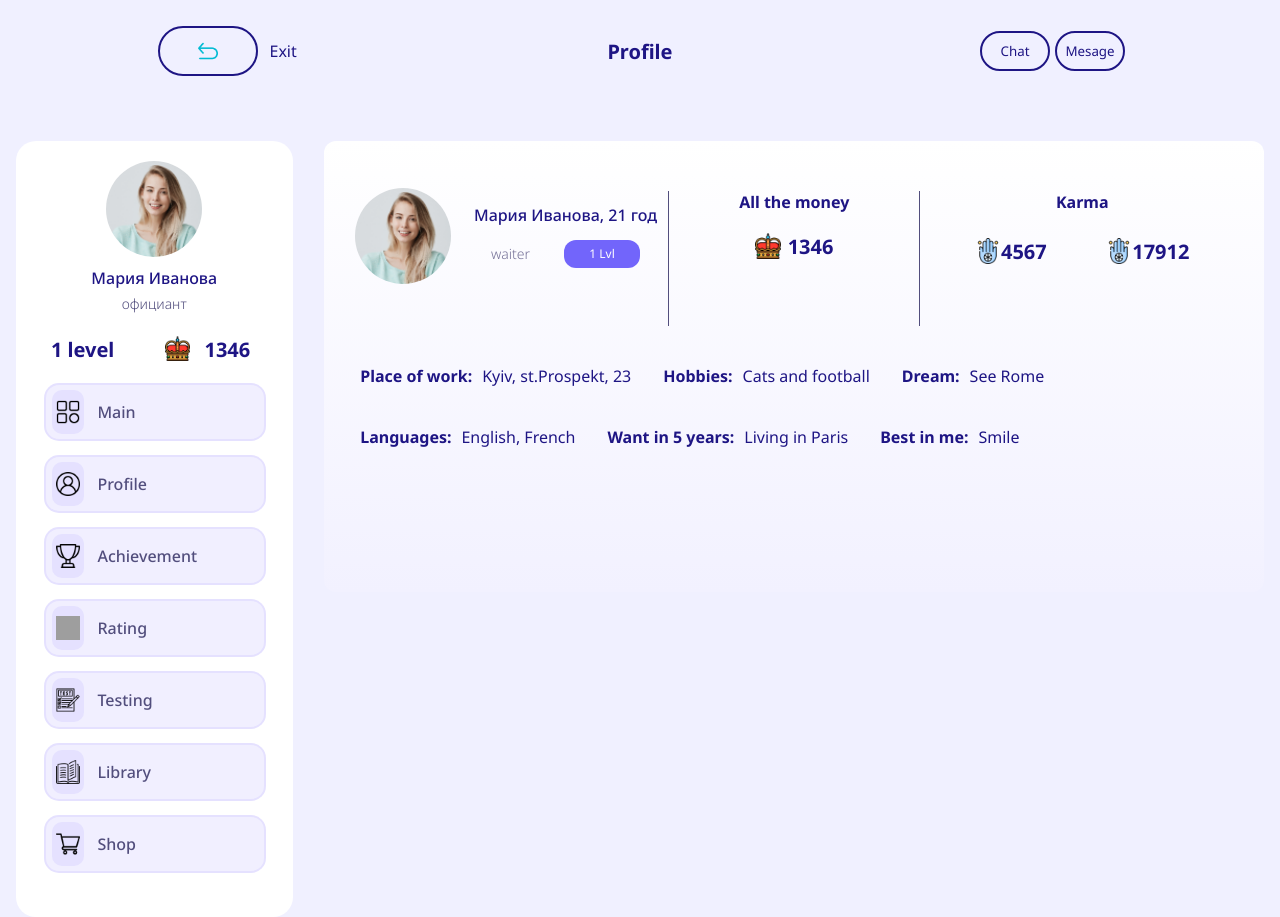
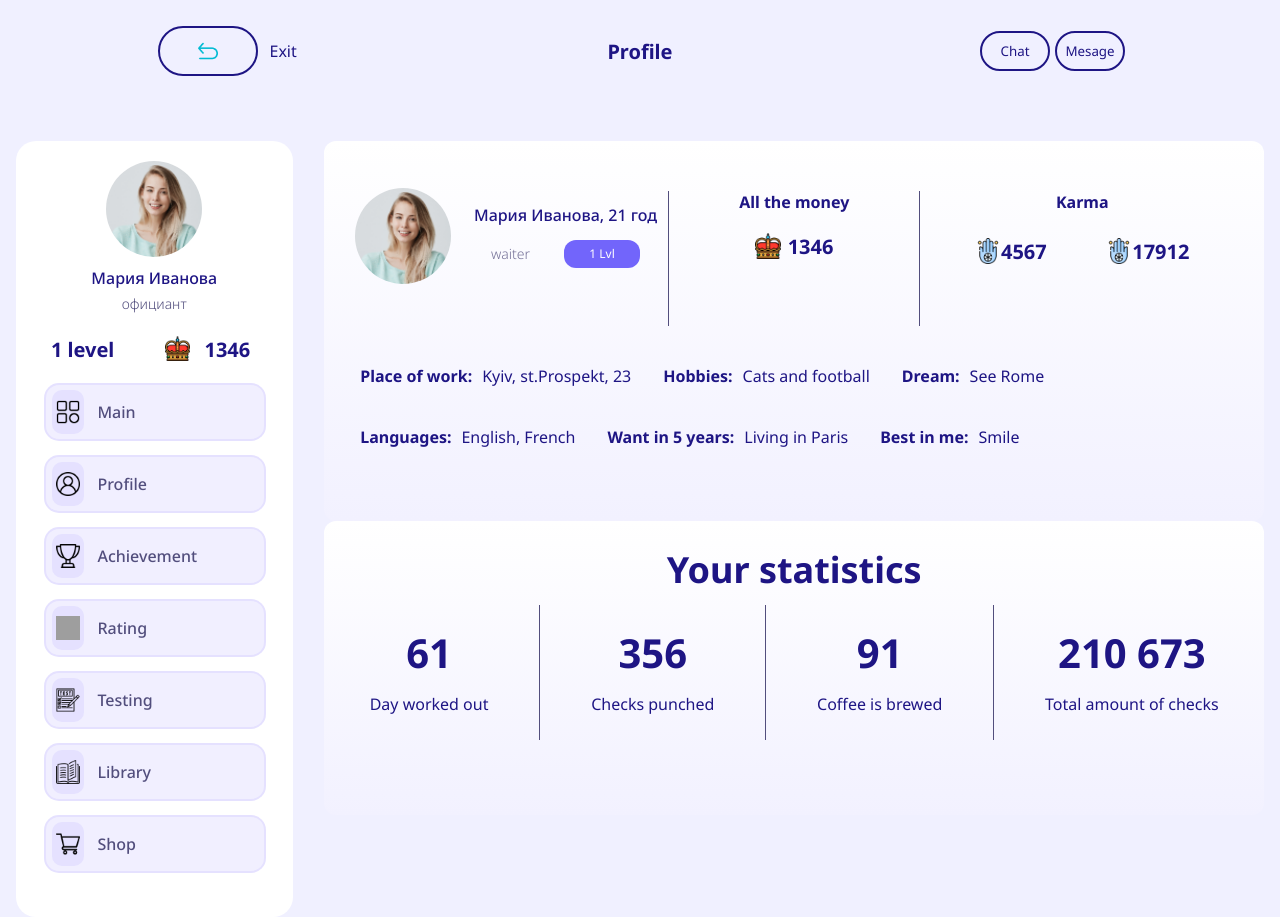
Before and after one commit to GennadiiLazovskii/corporateCaffeApp, a React (Vite) app: page / in a window 1280 px wide. Built offline with nearby package versions, Linux system fonts and the light colour scheme; grey boxes are pictures that could not be loaded.

Commit message:
Add User Statistics

```diff
--- a/src/components/userProfileScreean/UserProfileScreean.jsx
+++ b/src/components/userProfileScreean/UserProfileScreean.jsx
@@ -1,6 +1,7 @@
 import ProfileCard from '../mainScreenProfile/profileCard/ProfileCard';
 import styles from './UserProfileScreean.module.scss';
 import UserProfile from './userProfile/userProfile';
+import UserStatistics from './userStatistics/UserStatistics';
 
 const UserProfileScreean = () => {
 
@@ -8,7 +9,10 @@ const UserProfileScreean = () => {
     return (
         <div className={styles.UserProfileScreean}>
             <ProfileCard/>
-            <UserProfile/>
+            <div className={styles.UserProfileScreeanRig}>
+                <UserProfile/>
+                <UserStatistics/>
+            </div>
         </div>
     )
 }
--- a/src/components/userProfileScreean/userProfile/UserProfile.module.scss
+++ b/src/components/userProfileScreean/userProfile/UserProfile.module.scss
@@ -1,6 +1,6 @@
 .UserProfileWrap {
     width: 900px;
-    height: 351px;
+    height: 280px;
     background: linear-gradient(180deg, #F9F9FF 0%, #FFFFFF 0%, #F2F1FF 100.05%);
     border-radius: 12px;
     padding: 50px 20px;
--- /dev/null
+++ b/src/components/userProfileScreean/userStatistics/UserStatistics.jsx
@@ -0,0 +1,35 @@
+import styles from "./UserStatistics.module.scss";
+
+const UserStatistics = () => {
+
+    return (
+        <div className={styles.userStatisticsWrap}>
+            <div className={styles.userStatisticsHeader}>
+                <h2>Your statistics</h2>
+            </div>
+            <div className={styles.userStatisticsItem}>
+                <div className={styles.userStatisticsDescr}>
+                    <h2>61</h2>
+                    <p>Day worked out</p>
+                </div>
+                <div className={styles.line}></div>
+                <div className={styles.userStatisticsDescr}>
+                    <h2>356</h2>
+                    <p>Checks punched</p>
+                </div>
+                <div className={styles.line}></div>
+                <div className={styles.userStatisticsDescr}>
+                    <h2>91</h2>
+                    <p>Coffee is brewed</p>
+                </div>
+                <div className={styles.line}></div>
+                <div className={styles.userStatisticsDescr}>
+                    <h2>210 673</h2>
+                    <p>Total amount of checks</p>
+                </div>
+            </div>
+        </div>
+    )
+}
+
+export default UserStatistics
--- /dev/null
+++ b/src/components/userProfileScreean/userStatistics/UserStatistics.module.scss
@@ -0,0 +1,51 @@
+.userStatisticsWrap {
+    width: 900px;
+    height: 230px;
+    background: linear-gradient(180deg, #F9F9FF 0%, #FFFFFF 0%, #F2F1FF 100.05%);
+    border-radius: 12px;
+    padding: 32px 20px;
+    .userStatisticsHeader {
+        display: flex;
+        align-items: center;
+        justify-content: center;
+        font-family: 'Noto Sans';
+        font-style: normal;
+        font-weight: 600;
+        font-size: 24px;
+        line-height: 33px;
+        color: #1E1584;
+    }
+    .userStatisticsItem {
+        display: flex;
+        align-items: center;
+        justify-content: center;
+        margin-top: 19px;
+    }
+    .userStatisticsDescr {
+        height: 112px;
+        display: flex;
+        flex-direction: column;
+        justify-content: space-evenly;
+        h2 {
+            font-family: 'Noto Sans';
+            font-style: normal;
+            font-weight: 700;
+            font-size: 40px;
+            line-height: 54px;
+            color: #1E1584;
+        }
+        p {
+            font-family: 'Noto Sans';
+            font-style: normal;
+            font-weight: 400;
+            font-size: 16px;
+            line-height: 180%;
+            color: #1E1584;
+        }
+    }
+    .line {
+        width: 1px;
+        height: 135px;
+        background: #524E7D;
+    }
+}
```
